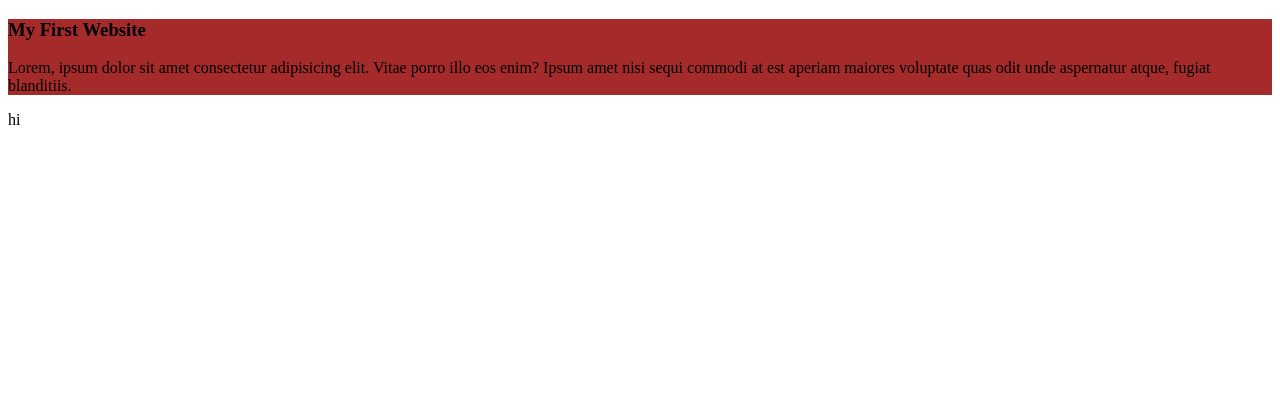
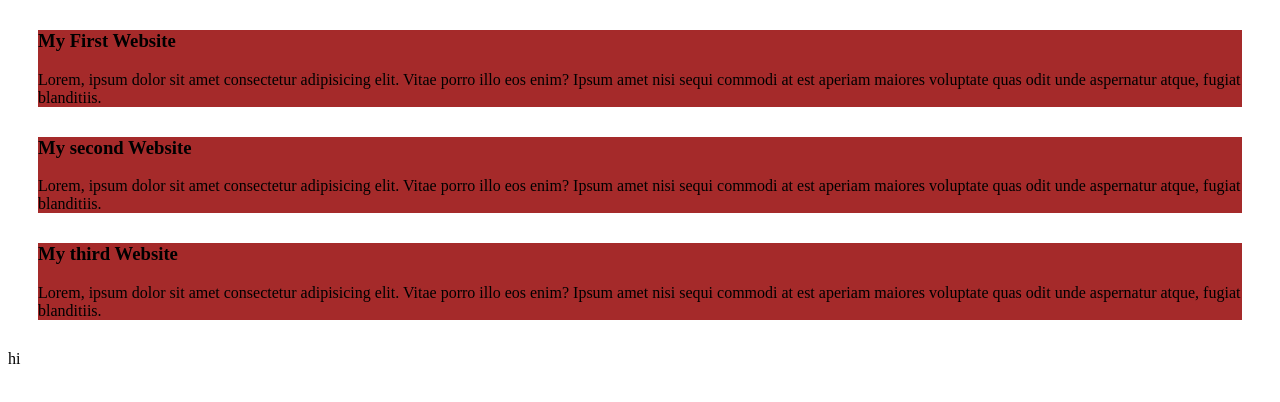
Before and after one commit to soassupta/My-simple-website, a plain HTML site: page index.html in a window 1280 px wide. Drawn offline with Linux system fonts and the light colour scheme.

Commit message:
added my first blog

```diff
--- a/index.html
+++ b/index.html
@@ -10,6 +10,14 @@
     <h3>My First Website</h3>
     <p>Lorem, ipsum dolor sit amet consectetur adipisicing elit. Vitae porro illo eos enim? Ipsum amet nisi sequi commodi at est aperiam maiores voluptate quas odit unde aspernatur atque, fugiat blanditiis.</p>
 </div>
+<body> <div>
+    <h3>My second Website</h3>
+    <p>Lorem, ipsum dolor sit amet consectetur adipisicing elit. Vitae porro illo eos enim? Ipsum amet nisi sequi commodi at est aperiam maiores voluptate quas odit unde aspernatur atque, fugiat blanditiis.</p>
+</div>
+<body> <div>
+    <h3>My third Website</h3>
+    <p>Lorem, ipsum dolor sit amet consectetur adipisicing elit. Vitae porro illo eos enim? Ipsum amet nisi sequi commodi at est aperiam maiores voluptate quas odit unde aspernatur atque, fugiat blanditiis.</p>
+</div>
     <p>hi</p>
 </body>
 </html>
--- a/style/blog.css
+++ b/style/blog.css
@@ -1,3 +1,3 @@
 div{
-    background-color: brown;
+    background-color: brown; margin: 30px;
 }
```
